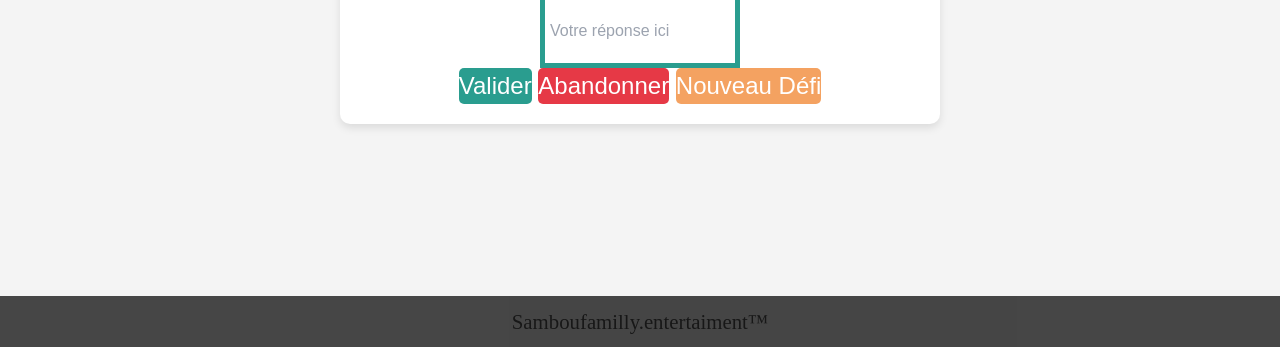
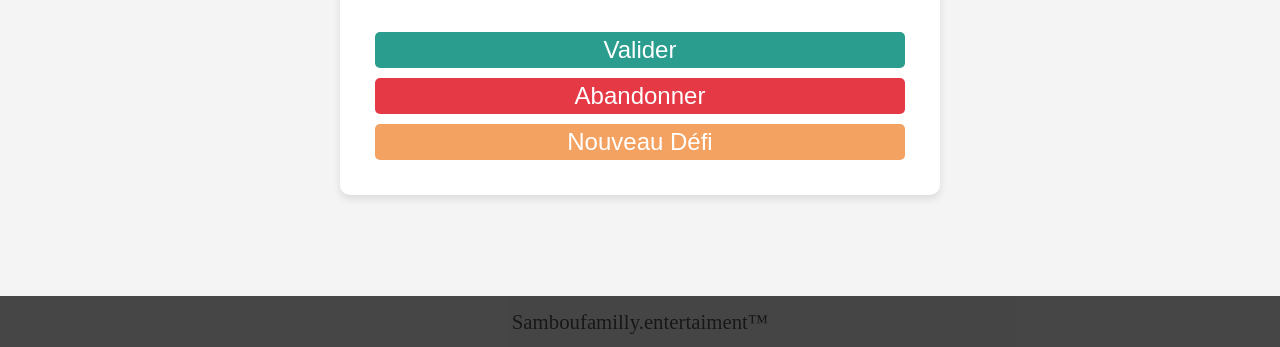
Before and after one commit to fradawa/Challenge-Mania-, a plain HTML site: page dual.html in a window 1280 px wide. Shown: the part 453-800 px from the top of the page. Drawn offline with nearby package versions, Linux system fonts and the light colour scheme; a web font is replaced by a local one.

Commit message:
Update dual.css

```diff
--- a/dual.css
+++ b/dual.css
@@ -71,6 +71,14 @@ main{
   justify-content: center;
   align-items: center;
   margin-top: 20px;
+}
+
+section{
+  display: flex;
+  flex-direction: column;
+  margin-top: 20px;
+  gap: 10px;
+  padding: 15px;
 }
 
 .challenge-box {
```
